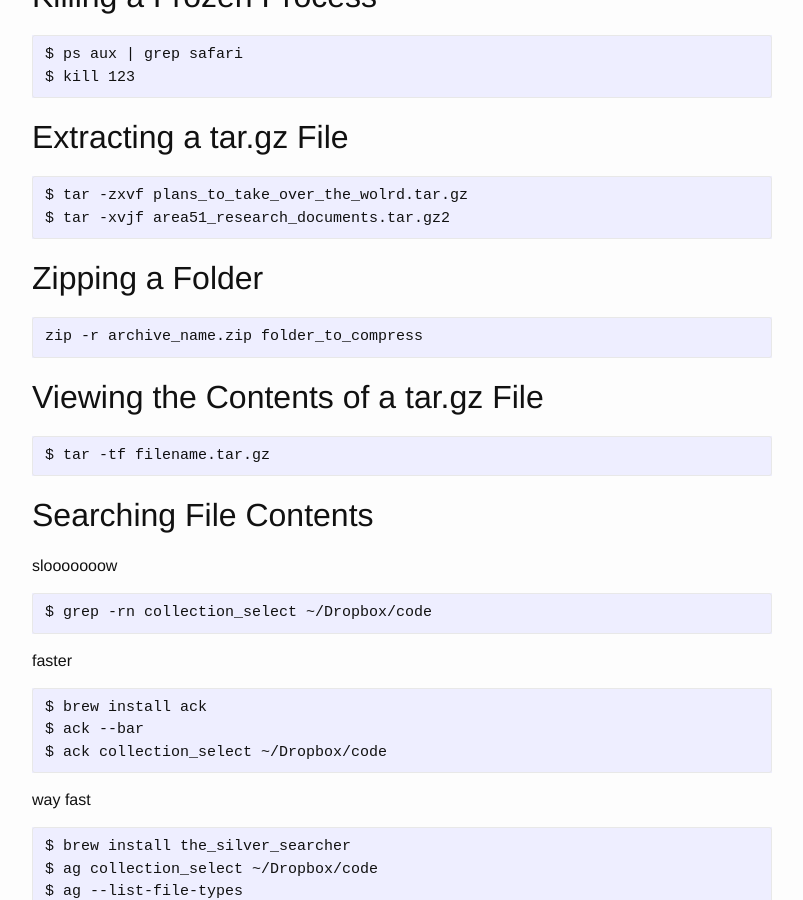
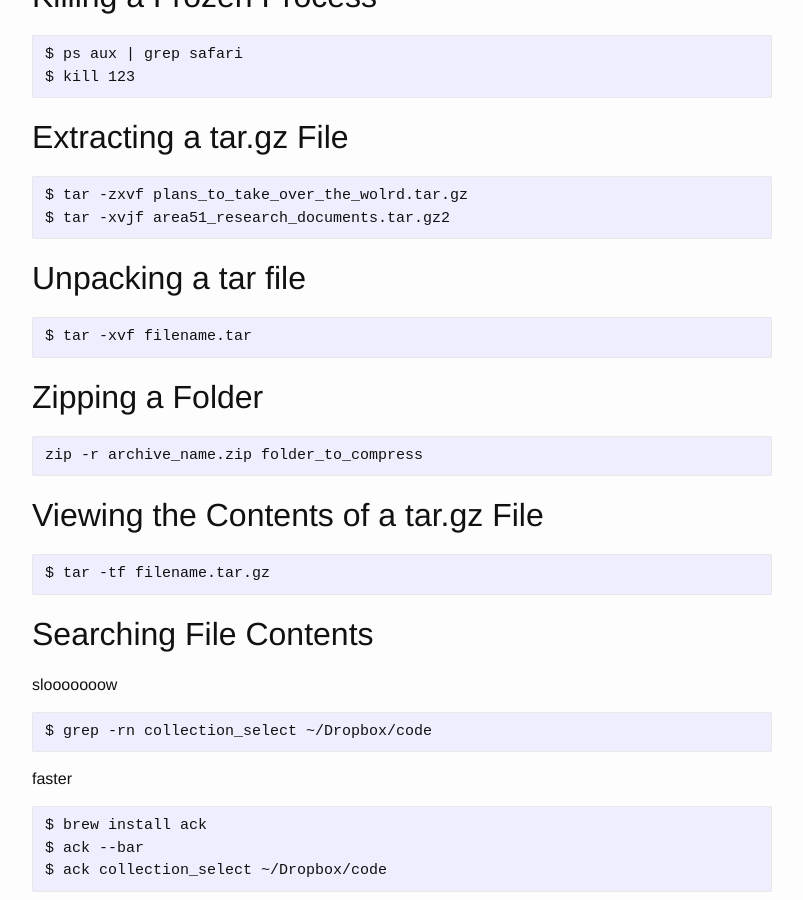
Before and after one commit to radavis/radavis.github.io, a Jekyll site: the page built from _posts/2014-11-25-using-the-osx-command-line.markdown, in a window 1280 px wide and 900 px high, scrolled down 3657 px. Shown: the whole window, without its empty margins (238-1041 px from the left). Built offline with Jekyll 4.4.1, drawn with Linux system fonts in a browser that asks for light colours; comment, search, counter and statistics services are not loaded.

Commit message:
update notes

````diff
--- a/_posts/2014-11-25-using-the-osx-command-line.markdown
+++ b/_posts/2014-11-25-using-the-osx-command-line.markdown
@@ -164,6 +164,12 @@ $ tar -zxvf plans_to_take_over_the_wolrd.tar.gz
 $ tar -xvjf area51_research_documents.tar.gz2
 ```
 
+## Unpacking a tar file
+
+```
+$ tar -xvf filename.tar
+```
+
 ## Zipping a Folder
 ```
 zip -r archive_name.zip folder_to_compress
````
